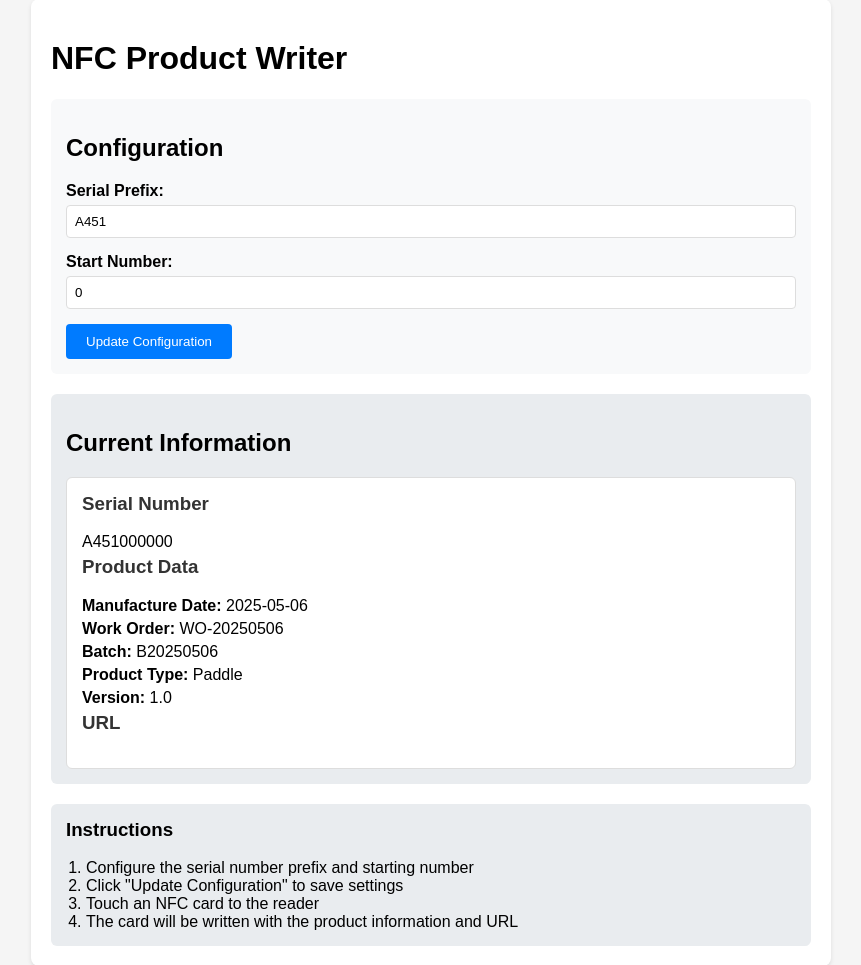
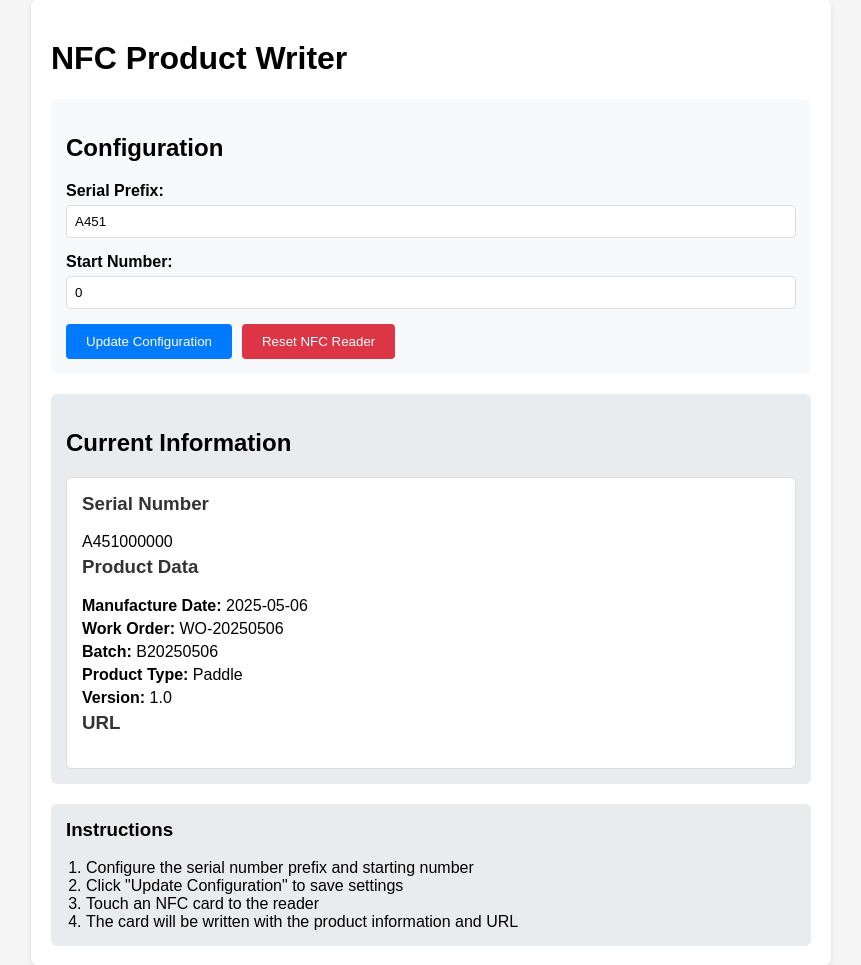
Before and after one commit to tylerwhitlock50/serialnumbertest, a Flask app: page / in a window 1280 px wide. Shown: the part 21-986 px from the top of the page, without its empty margins (209-1070 px from the left). Run offline with Flask 3, Linux system fonts and the light colour scheme.

Commit message:
updated reader page

```diff
--- a/nfc-app/app.py
+++ b/nfc-app/app.py
@@ -182,6 +182,21 @@ def update_prefix():
         "number": current_number
     })
 
+@app.route('/reset-reader', methods=['POST'])
+def reset_reader():
+    """Endpoint to manually trigger NFC reader reset."""
+    try:
+        reset_nfc_reader()
+        return jsonify({
+            "status": "success",
+            "message": "NFC reader reset initiated"
+        })
+    except Exception as e:
+        return jsonify({
+            "status": "error",
+            "message": str(e)
+        }), 500
+
 if __name__ == '__main__':
     # Start the watchdog thread
     threading.Thread(target=watchdog_thread, daemon=True).start()
--- a/nfc-app/templates/index.html
+++ b/nfc-app/templates/index.html
@@ -96,6 +96,17 @@
             margin: 0;
             padding-left: 20px;
         }
+        .button-group {
+            display: flex;
+            gap: 10px;
+            margin-top: 15px;
+        }
+        .reset-button {
+            background-color: #dc3545;
+        }
+        .reset-button:hover {
+            background-color: #c82333;
+        }
     </style>
 </head>
 <body>
@@ -112,7 +123,10 @@
                 <label for="number">Start Number:</label>
                 <input type="number" id="number" value="{{ current_number }}" placeholder="Enter start number">
             </div>
-            <button onclick="updateConfig()">Update Configuration</button>
+            <div class="button-group">
+                <button onclick="updateConfig()">Update Configuration</button>
+                <button onclick="resetReader()" class="reset-button">Reset NFC Reader</button>
+            </div>
         </div>
 
         <div class="info-panel">
@@ -202,6 +216,20 @@
             });
         }
 
+        function resetReader() {
+            fetch('/reset-reader', {
+                method: 'POST'
+            })
+            .then(response => response.json())
+            .then(data => {
+                showStatus('NFC reader reset initiated', 'success');
+            })
+            .catch(error => {
+                console.error('Error:', error);
+                showStatus('Error resetting NFC reader', 'error');
+            });
+        }
+
         function showStatus(message, type) {
             const status = document.getElementById('status');
             status.textContent = message;
```
